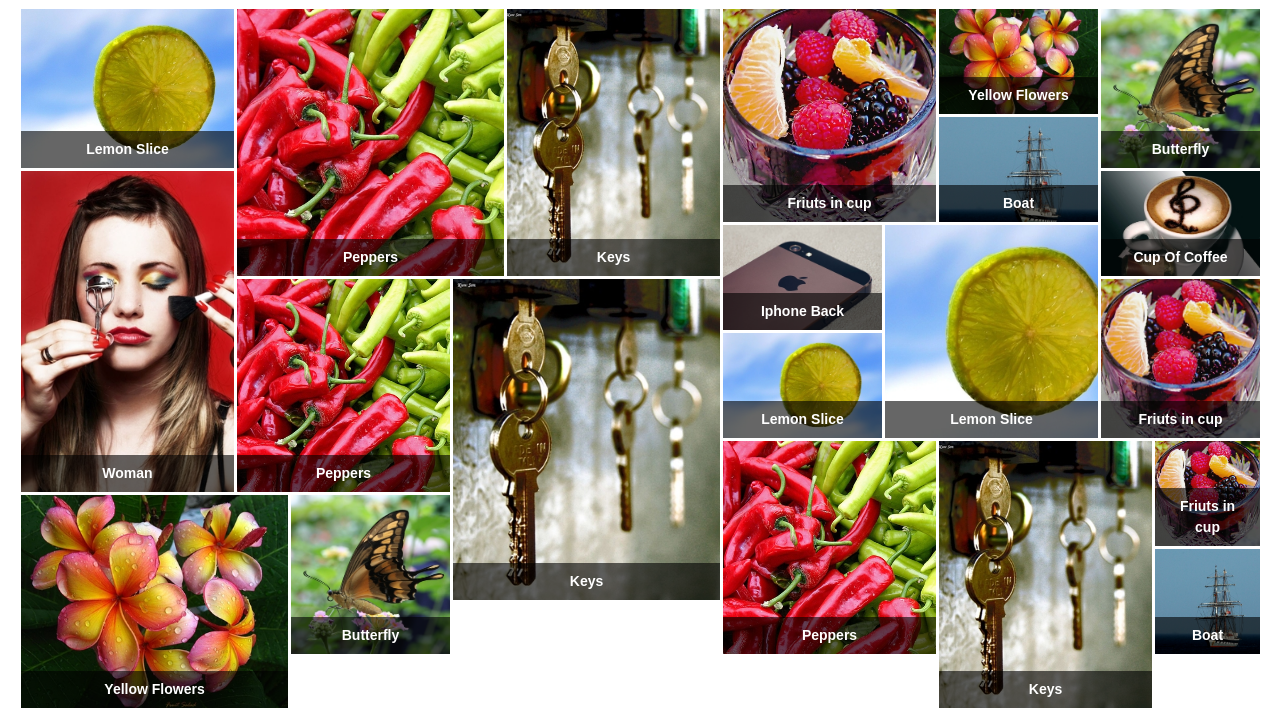
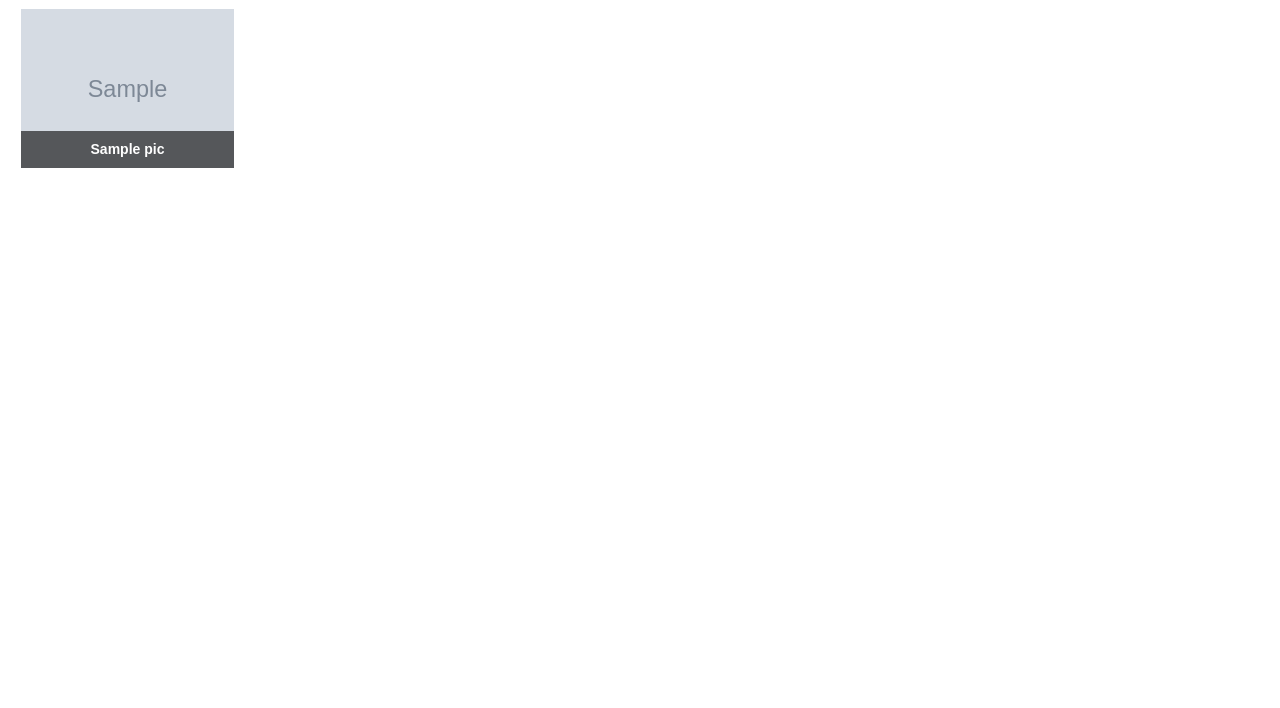
Before and after one commit to ugurozturk/hdss, a PHP site: page / in a window 1280 px wide. Shown: the part 135-843 px from the top of the page. After the commit the page ends 303 px from the top, so only its background shows below. Run offline with PHP 8.4, Linux system fonts and the light colour scheme; tables that the repository leaves empty hold one stand-in row (values such as "Sample post"); grey boxes marked "Sample" are stand-in pictures; a stand-in replaces the project's code that opens the database connection; some libraries are stand-ins or nearby versions.

Commit message:
View veritabanıyla bağlandı

```diff
--- a/application/core/application.php
+++ b/application/core/application.php
@@ -58,6 +58,7 @@ class Application
         } else {
             header('location: ' . URL . 'error');
         }
+
     }
 
     /**
--- a/application/view/home/example_one.php
+++ b/application/view/home/example_one.php
@@ -1,4 +1,4 @@
 <div class="container">
-    <h2>You are in the View: application/view/home/example_one.php (everything in the box comes from this file)</h2>
+    <?php echo URL; ?>
     <p>In a real application this could be a normal page.</p>
 </div>
--- a/application/view/home/index.php
+++ b/application/view/home/index.php
@@ -1,176 +1,19 @@
+<div class="container-fluid" >
+<div id="gallery" style="display:none;">
 
-<div class="container-fluid" >
-  <div id="gallery" style="display:none;">
+<?php foreach ($pics as $pic) { ?>
 
-		<a href="http://unitegallery.net">
-		<img alt="Lemon Slice"
-		     src="<?php echo URL; ?>img/thumbs/tile1.jpg"
-		     data-image="<?php echo URL; ?>img/big/tile1.jpg"
-		     data-description="This is a Lemon Slice"
-		     style="display:none">
-		</a>
+  <a href="<?php echo URL; ?>">
+  <img alt="<?php if (isset($pic->pic_name)) echo htmlspecialchars($pic->pic_name, ENT_QUOTES, 'UTF-8'); ?>"
+       src="<?php echo URL; if (isset($pic->thumbs_url)) echo htmlspecialchars($pic->thumbs_url, ENT_QUOTES, 'UTF-8'); ?>"
+       data-image="<?php echo URL; if (isset($pic->big_url)) echo htmlspecialchars($pic->big_url, ENT_QUOTES, 'UTF-8'); ?>"
+       data-description="<?php if (isset($pic->pic_name)) echo htmlspecialchars($pic->pic_name, ENT_QUOTES, 'UTF-8'); ?>"
+       style="display:none">
+  </a>
 
-		<a href="http://unitegallery.net">
-		<img alt="Peppers"
-		     src="<?php echo URL; ?>img/thumbs/tile2.jpg"
-		     data-image="<?php echo URL; ?>img/big/tile2.jpg"
-		     data-description="Those are peppers"
-		     style="display:none">
-		</a>
+  <?php } ?>
 
-		<a href="http://unitegallery.net">
-		<img alt="Keys"
-		     src="<?php echo URL; ?>img/thumbs/tile3.jpg"
-		     data-image="<?php echo URL; ?>img/big/tile3.jpg"
-		     data-description="Those are keys"
-		     style="display:none">
-		</a>
-
-		<a href="http://unitegallery.net">
-		<img alt="Friuts in cup"
-		     src="<?php echo URL; ?>img/thumbs/tile4.jpg"
-		     data-image="<?php echo URL; ?>img/big/tile4.jpg"
-		     data-description="Those are friuts in a cup"
-		     style="display:none">
-		</a>
-
-		<a href="http://unitegallery.net">
-		<img alt="Yellow Flowers"
-		     src="<?php echo URL; ?>img/thumbs/tile5.jpg"
-		     data-image="<?php echo URL; ?>img/big/tile5.jpg"
-		     data-description="Those are yellow flowers"
-		     style="display:none">
-		</a>
-
-		<a href="http://unitegallery.net">
-		<img alt="Butterfly"
-		     src="<?php echo URL; ?>img/thumbs/tile6.jpg"
-		     data-image="<?php echo URL; ?>img/big/tile6.jpg"
-		     data-description="This is butterfly"
-		     style="display:none">
-		</a>
-
-		<a href="http://unitegallery.net">
-		<img alt="Boat"
-		     src="<?php echo URL; ?>img/thumbs/tile7.jpg"
-		     data-image="<?php echo URL; ?>img/big/tile7.jpg"
-		     data-description="This is a boat"
-		     style="display:none">
-		</a>
-
-		<a href="http://unitegallery.net">
-		<img alt="Woman"
-		     src="<?php echo URL; ?>img/thumbs/tile8.jpg"
-		     data-image="<?php echo URL; ?>img/big/tile8.jpg"
-		     data-description="This is a woman"
-		     style="display:none">
-		</a>
-
-		<a href="http://unitegallery.net">
-		<img alt="Cup Of Coffee"
-		     src="<?php echo URL; ?>img/thumbs/tile9.jpg"
-		     data-image="<?php echo URL; ?>img/big/tile9.jpg"
-		     data-description="This is cup of coffee"
-		     style="display:none">
-		</a>
-
-		<a href="http://unitegallery.net">
-		<img alt="Iphone Back"
-		     src="<?php echo URL; ?>img/thumbs/tile10.jpg"
-		     data-image="<?php echo URL; ?>img/big/tile10.jpg"
-		     data-description="This is iphone back"
-		     style="display:none">
-		</a>
-		<a href="http://unitegallery.net">
-		<img alt="Lemon Slice"
-		     src="<?php echo URL; ?>img/thumbs/tile1.jpg"
-		     data-image="<?php echo URL; ?>img/big/tile1.jpg"
-		     data-description="This is a Lemon Slice"
-		     style="display:none">
-		</a>
-
-		<a href="http://unitegallery.net">
-		<img alt="Peppers"
-		     src="<?php echo URL; ?>img/thumbs/tile2.jpg"
-		     data-image="<?php echo URL; ?>img/big/tile2.jpg"
-		     data-description="Those are peppers"
-		     style="display:none">
-		</a>
-
-		<a href="http://unitegallery.net">
-		<img alt="Keys"
-		     src="<?php echo URL; ?>img/thumbs/tile3.jpg"
-		     data-image="<?php echo URL; ?>img/big/tile3.jpg"
-		     data-description="Those are keys"
-		     style="display:none">
-		</a>
-
-		<a href="http://unitegallery.net">
-		<img alt="Friuts in cup"
-		     src="<?php echo URL; ?>img/thumbs/tile4.jpg"
-		     data-image="<?php echo URL; ?>img/big/tile4.jpg"
-		     data-description="Those are friuts in a cup"
-		     style="display:none">
-		</a>
-		<a href="http://unitegallery.net">
-		<img alt="Lemon Slice"
-		     src="<?php echo URL; ?>img/thumbs/tile1.jpg"
-		     data-image="<?php echo URL; ?>img/big/tile1.jpg"
-		     data-description="This is a Lemon Slice"
-		     style="display:none">
-		</a>
-
-		<a href="http://unitegallery.net">
-		<img alt="Peppers"
-		     src="<?php echo URL; ?>img/thumbs/tile2.jpg"
-		     data-image="<?php echo URL; ?>img/big/tile2.jpg"
-		     data-description="Those are peppers"
-		     style="display:none">
-		</a>
-
-		<a href="http://unitegallery.net">
-		<img alt="Keys"
-		     src="<?php echo URL; ?>img/thumbs/tile3.jpg"
-		     data-image="<?php echo URL; ?>img/big/tile3.jpg"
-		     data-description="Those are keys"
-		     style="display:none">
-		</a>
-
-		<a href="http://unitegallery.net">
-		<img alt="Friuts in cup"
-		     src="<?php echo URL; ?>img/thumbs/tile4.jpg"
-		     data-image="<?php echo URL; ?>img/big/tile4.jpg"
-		     data-description="Those are friuts in a cup"
-		     style="display:none">
-		</a>
-
-		<a href="http://unitegallery.net">
-		<img alt="Yellow Flowers"
-		     src="<?php echo URL; ?>img/thumbs/tile5.jpg"
-		     data-image="<?php echo URL; ?>img/big/tile5.jpg"
-		     data-description="Those are yellow flowers"
-		     style="display:none">
-		</a>
-
-		<a href="http://unitegallery.net">
-		<img alt="Butterfly"
-		     src="<?php echo URL; ?>img/thumbs/tile6.jpg"
-		     data-image="<?php echo URL; ?>img/big/tile6.jpg"
-		     data-description="This is butterfly"
-		     style="display:none">
-		</a>
-
-		<a href="http://unitegallery.net">
-		<img alt="Boat"
-		     src="<?php echo URL; ?>img/thumbs/tile7.jpg"
-		     data-image="<?php echo URL; ?>img/big/tile7.jpg"
-		     data-description="This is a boat"
-		     style="display:none">
-		</a>
-
-
-
-	</div>
+</div>
 </div>
 
 	<script type="text/javascript">
```
